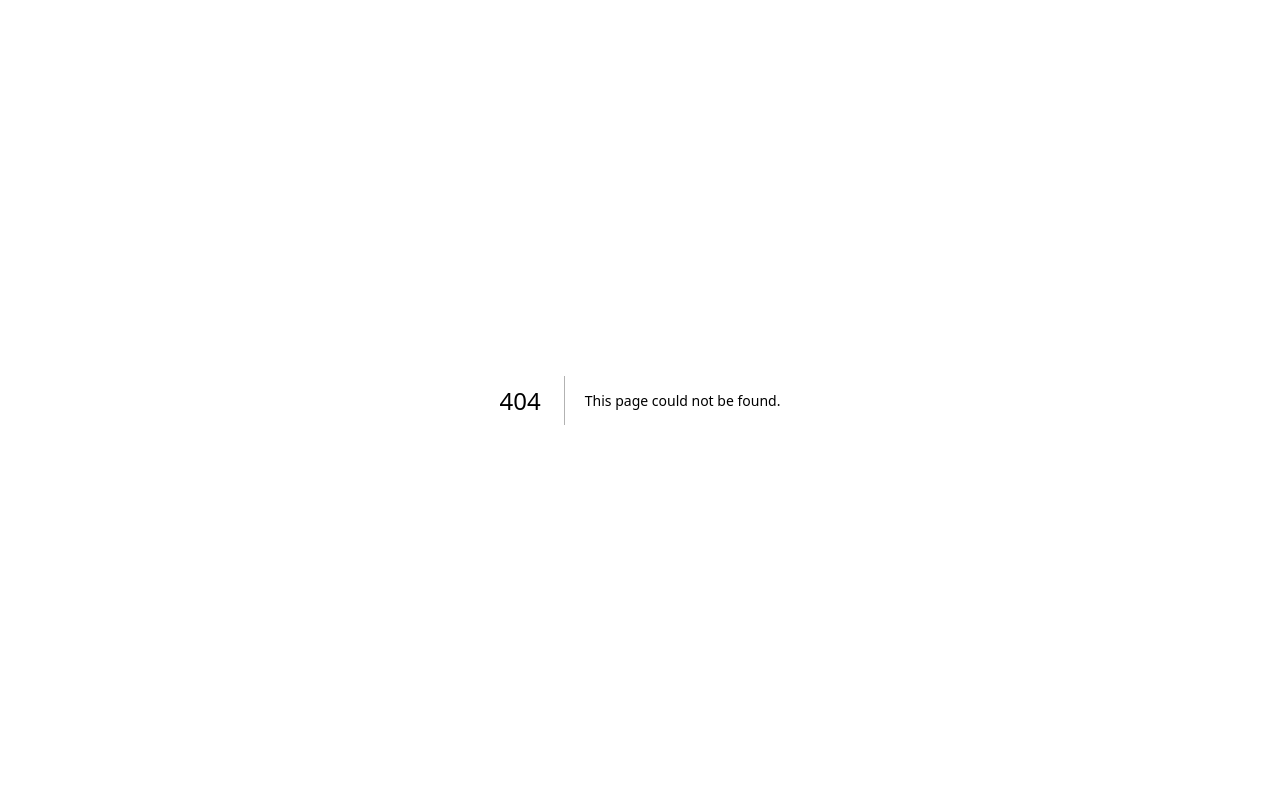
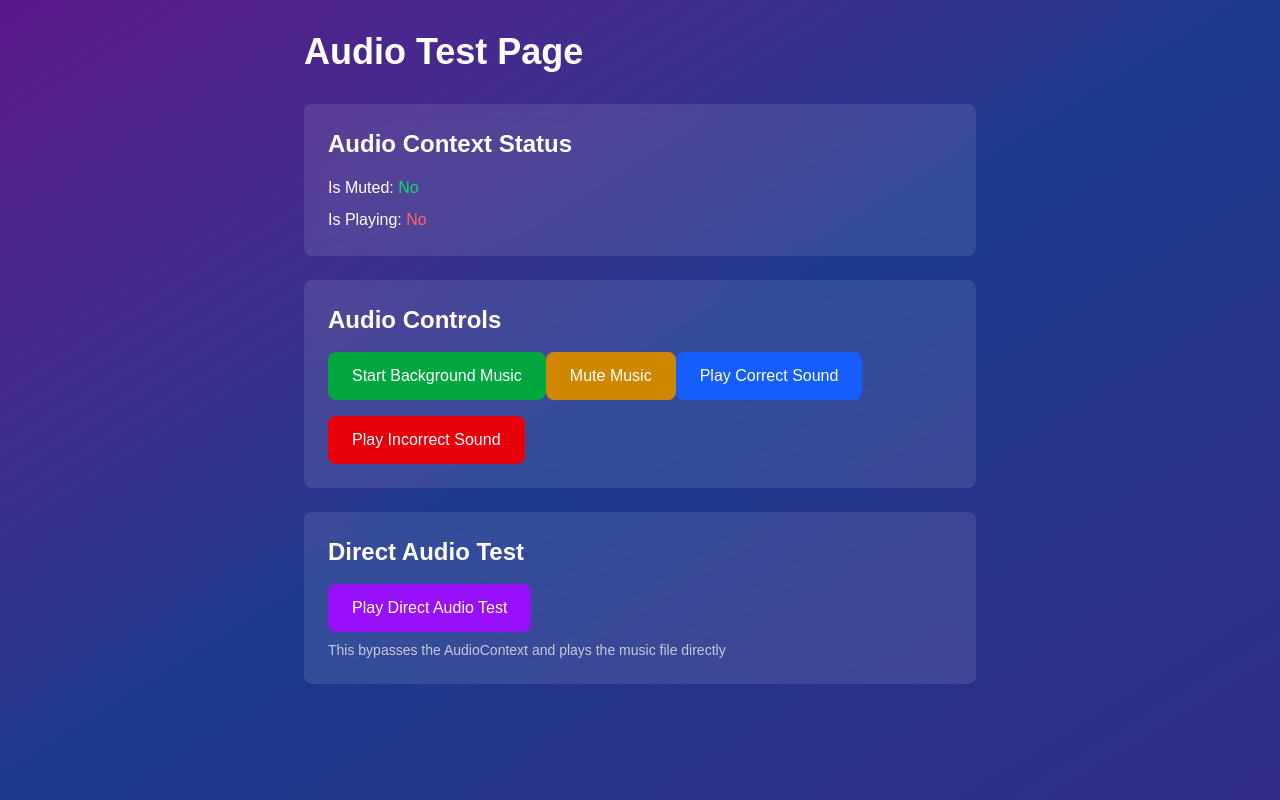
Before and after one commit to pooch1e/exQuizzit, a Next.js app: page /audio-test in a window 1280 px wide. Before the commit this address had no page. Built offline with nearby package versions, Linux system fonts and the light colour scheme.

Commit message:
sound fx added

```diff
--- /dev/null
+++ b/public/audio-test.html
@@ -0,0 +1,43 @@
+<!DOCTYPE html>
+<html>
+  <head>
+    <title>Audio Test</title>
+  </head>
+  <body>
+    <h1>Simple Audio Test</h1>
+    <button id="playBtn">Play Music</button>
+    <button id="stopBtn">Stop Music</button>
+    <div id="status">Status: Ready</div>
+
+    <script>
+      let audio = null;
+
+      document.getElementById("playBtn").addEventListener("click", () => {
+        if (!audio) {
+          audio = new Audio("/background-music.mp3");
+          audio.loop = true;
+          audio.volume = 0.3;
+        }
+
+        audio
+          .play()
+          .then(() => {
+            document.getElementById("status").textContent = "Status: Playing";
+            console.log("Music playing");
+          })
+          .catch((e) => {
+            document.getElementById("status").textContent =
+              "Status: Error - " + e.message;
+            console.error("Play error:", e);
+          });
+      });
+
+      document.getElementById("stopBtn").addEventListener("click", () => {
+        if (audio) {
+          audio.pause();
+          document.getElementById("status").textContent = "Status: Stopped";
+        }
+      });
+    </script>
+  </body>
+</html>
--- /dev/null
+++ b/src/app/audio-test/page.tsx
@@ -0,0 +1,113 @@
+"use client";
+
+import { useAudio } from "@/contexts/AudioContext";
+import { useState } from "react";
+
+export default function AudioTest() {
+  const {
+    isMuted,
+    isPlaying,
+    toggleMute,
+    startMusic,
+    playCorrectSound,
+    playIncorrectSound,
+  } = useAudio();
+  const [testAudio, setTestAudio] = useState<HTMLAudioElement | null>(null);
+
+  const testDirectAudio = () => {
+    if (testAudio) {
+      testAudio.pause();
+      setTestAudio(null);
+    } else {
+      const audio = new Audio("/background-music.mp3");
+      audio.volume = 0.3;
+      audio.loop = true;
+      audio
+        .play()
+        .then(() => {
+          setTestAudio(audio);
+        })
+        .catch((e) => {
+          console.error("Direct audio test failed:", e);
+        });
+    }
+  };
+
+  return (
+    <div className="min-h-screen bg-gradient-to-br from-purple-900 via-blue-900 to-indigo-900 p-8">
+      <div className="max-w-2xl mx-auto">
+        <h1 className="text-4xl font-bold text-white mb-8">Audio Test Page</h1>
+
+        <div className="bg-white/10 backdrop-blur-sm rounded-lg p-6 mb-6">
+          <h2 className="text-2xl font-semibold text-white mb-4">
+            Audio Context Status
+          </h2>
+          <div className="space-y-2 text-white">
+            <p>
+              Is Muted:{" "}
+              <span className={isMuted ? "text-red-400" : "text-green-400"}>
+                {isMuted ? "Yes" : "No"}
+              </span>
+            </p>
+            <p>
+              Is Playing:{" "}
+              <span className={isPlaying ? "text-green-400" : "text-red-400"}>
+                {isPlaying ? "Yes" : "No"}
+              </span>
+            </p>
+          </div>
+        </div>
+
+        <div className="bg-white/10 backdrop-blur-sm rounded-lg p-6 mb-6">
+          <h2 className="text-2xl font-semibold text-white mb-4">
+            Audio Controls
+          </h2>
+          <div className="space-y-4">
+            <button
+              onClick={startMusic}
+              className="bg-green-600 hover:bg-green-700 text-white px-6 py-3 rounded-lg transition-colors"
+            >
+              Start Background Music
+            </button>
+
+            <button
+              onClick={toggleMute}
+              className="bg-yellow-600 hover:bg-yellow-700 text-white px-6 py-3 rounded-lg transition-colors"
+            >
+              {isMuted ? "Unmute" : "Mute"} Music
+            </button>
+
+            <button
+              onClick={playCorrectSound}
+              className="bg-blue-600 hover:bg-blue-700 text-white px-6 py-3 rounded-lg transition-colors"
+            >
+              Play Correct Sound
+            </button>
+
+            <button
+              onClick={playIncorrectSound}
+              className="bg-red-600 hover:bg-red-700 text-white px-6 py-3 rounded-lg transition-colors"
+            >
+              Play Incorrect Sound
+            </button>
+          </div>
+        </div>
+
+        <div className="bg-white/10 backdrop-blur-sm rounded-lg p-6">
+          <h2 className="text-2xl font-semibold text-white mb-4">
+            Direct Audio Test
+          </h2>
+          <button
+            onClick={testDirectAudio}
+            className="bg-purple-600 hover:bg-purple-700 text-white px-6 py-3 rounded-lg transition-colors"
+          >
+            {testAudio ? "Stop" : "Play"} Direct Audio Test
+          </button>
+          <p className="text-white/70 mt-2 text-sm">
+            This bypasses the AudioContext and plays the music file directly
+          </p>
+        </div>
+      </div>
+    </div>
+  );
+}
--- a/src/app/home/page.tsx
+++ b/src/app/home/page.tsx
@@ -17,7 +17,9 @@ export default async function Home() {
       <div className="bg-white/95 backdrop-blur-sm rounded-2xl shadow-2xl thick-yellow-border p-8 max-w-md w-full text-center mt-16 relative">
         {/* Profile Section in Top Right Corner of Card */}
         <div className="absolute top-4 right-4 flex items-center gap-3 z-40">
-          <span className="text-gray-700 font-semibold text-sm">{displayName}</span>
+          <span className="text-gray-700 font-semibold text-sm">
+            {displayName}
+          </span>
           <Link href="/home/profile">
             <div className="w-12 h-12 bg-gray-300 rounded-full border-2 border-purple-600 flex items-center justify-center cursor-pointer hover:bg-gray-200 transition-colors">
               <svg
--- a/src/app/home/profile/page.tsx
+++ b/src/app/home/profile/page.tsx
@@ -30,7 +30,9 @@ export default async function ProfilePage({ searchParams }: ProfilePageProps) {
     return (
       <SpaceBackground className="flex items-center justify-center p-4">
         <div className="bg-white/95 backdrop-blur-sm rounded-2xl shadow-2xl thick-yellow-border p-12 max-w-4xl w-full mx-4 text-center">
-          <h2 className="text-2xl font-bold text-red-600 mb-4">Profile Not Found</h2>
+          <h2 className="text-2xl font-bold text-red-600 mb-4">
+            Profile Not Found
+          </h2>
           <p className="text-gray-600 mb-8">{errorMessage}</p>
           <div className="flex justify-center">
             <BackToHomeButton className="px-8 py-4 rounded-lg bg-purple-600 text-white hover:bg-purple-700 transition-colors font-semibold text-lg">
--- a/src/app/layout.tsx
+++ b/src/app/layout.tsx
@@ -28,9 +28,7 @@ export default function RootLayout({
       <body
         className={`${geistSans.variable} ${geistMono.variable} antialiased`}
       >
-        <AudioProvider>
-          {children}
-        </AudioProvider>
+        <AudioProvider>{children}</AudioProvider>
       </body>
     </html>
   );
--- a/src/app/lib/utils/getCurrentUser.ts
+++ b/src/app/lib/utils/getCurrentUser.ts
@@ -1,4 +1,4 @@
-import { prisma } from '../prisma';
+import { prisma } from "../prisma";
 
 // For now, this returns a default user, but this could be enhanced to:
 // 1. Get user from session/cookies
@@ -18,7 +18,7 @@ export async function getCurrentUser() {
 
     return user;
   } catch (error) {
-    console.error('Error getting current user:', error);
+    console.error("Error getting current user:", error);
     return null;
   }
 }
@@ -34,7 +34,7 @@ export async function getUserById(userId: string) {
 
     return user;
   } catch (error) {
-    console.error('Error getting user by ID:', error);
+    console.error("Error getting user by ID:", error);
     return null;
   }
 }
--- a/src/components/BackgroundMusic.tsx
+++ b/src/components/BackgroundMusic.tsx
@@ -6,16 +6,53 @@ interface BackgroundMusicProps {
   className?: string;
 }
 
-export default function BackgroundMusic({ className = "" }: BackgroundMusicProps) {
-  const { isMuted, toggleMute } = useAudio();
+export default function BackgroundMusic({
+  className = "",
+}: BackgroundMusicProps) {
+  const { isMuted, isPlaying, toggleMute, startMusic } = useAudio();
+
+  const handleClick = () => {
+    console.log(
+      "BackgroundMusic clicked - isMuted:",
+      isMuted,
+      "isPlaying:",
+      isPlaying
+    );
+    if (!isPlaying && !isMuted) {
+      startMusic();
+    } else {
+      toggleMute();
+    }
+  };
 
   return (
+    <div className={`fixed top-4 right-4 z-50 ${className}`}>
       <button
-      onClick={toggleMute}
-      className={`fixed top-4 right-4 z-50 bg-white/10 backdrop-blur-sm rounded-full p-3 border border-white/20 hover:bg-white/20 transition-all duration-200 hover:scale-110 ${className}`}
-      title={isMuted ? "Unmute Music" : "Mute Music"}
+        onClick={handleClick}
+        className="bg-white/10 backdrop-blur-sm rounded-full p-3 border border-white/20 hover:bg-white/20 transition-all duration-200 hover:scale-110"
+        title={
+          !isPlaying && !isMuted
+            ? "Start Music"
+            : isMuted
+            ? "Unmute Music"
+            : "Mute Music"
+        }
       >
-      {isMuted ? (
+        {!isPlaying && !isMuted ? (
+          <svg
+            className="w-6 h-6 text-white"
+            fill="none"
+            stroke="currentColor"
+            viewBox="0 0 24 24"
+          >
+            <path
+              strokeLinecap="round"
+              strokeLinejoin="round"
+              strokeWidth={2}
+              d="M8 5v14l11-7z"
+            />
+          </svg>
+        ) : isMuted ? (
           <svg
             className="w-6 h-6 text-white"
             fill="none"
@@ -51,5 +88,6 @@ export default function BackgroundMusic({ className = "" }: BackgroundMusicProps
           </svg>
         )}
       </button>
+    </div>
   );
 }
--- a/src/components/QuizClient.tsx
+++ b/src/components/QuizClient.tsx
@@ -4,6 +4,7 @@ import { useState, useEffect } from "react";
 import { useRouter } from "next/navigation";
 import SpaceBackground from "./SpaceBackground";
 import BackgroundMusic from "./BackgroundMusic";
+import { useAudio } from "@/contexts/AudioContext";
 
 interface Country {
   userId: number;
@@ -36,6 +37,7 @@ interface QuizClientProps {
 
 export default function QuizClient({ initialQuestions }: QuizClientProps) {
   const router = useRouter();
+  const { playCorrectSound, playIncorrectSound } = useAudio();
   const [currentQuestion, setCurrentQuestion] = useState(0);
   const [questions, setQuestions] = useState<Question[]>(initialQuestions);
   const [selectedAnswer, setSelectedAnswer] = useState<string>("");
@@ -64,6 +66,7 @@ export default function QuizClient({ initialQuestions }: QuizClientProps) {
   }, [timeLeft, showDidYouKnow, showWrongAnswer, quizComplete]);
 
   const handleTimeUp = () => {
+    playIncorrectSound();
     setShowWrongAnswer(true);
   };
 
@@ -96,6 +99,7 @@ export default function QuizClient({ initialQuestions }: QuizClientProps) {
   };
 
   const handleWrongAnswer = () => {
+    playIncorrectSound();
     setShowWrongAnswer(true);
   };
 
@@ -145,6 +149,7 @@ export default function QuizClient({ initialQuestions }: QuizClientProps) {
   };
 
   const handleCorrectAnswer = () => {
+    playCorrectSound();
     setScore(score + 1);
     setShowDidYouKnow(true);
   };
@@ -181,11 +186,13 @@ export default function QuizClient({ initialQuestions }: QuizClientProps) {
 
     const correctAnswer = questions[currentQuestion].correctAnswer;
     const incorrectOptions = questions[currentQuestion].options.filter(
-      option => option !== correctAnswer
+      (option) => option !== correctAnswer
     );
 
     // Randomly select 2 incorrect options to disable
-    const shuffledIncorrect = [...incorrectOptions].sort(() => Math.random() - 0.5);
+    const shuffledIncorrect = [...incorrectOptions].sort(
+      () => Math.random() - 0.5
+    );
     const optionsToDisable = shuffledIncorrect.slice(0, 2);
 
     setDisabledOptions(optionsToDisable);
@@ -488,7 +495,8 @@ export default function QuizClient({ initialQuestions }: QuizClientProps) {
           <div className="grid grid-cols-2 gap-2 sm:gap-3 max-w-sm mx-auto">
             {question.options.map((option, index) => {
               const isDisabled = disabledOptions.includes(option);
-              const isClickable = !showDidYouKnow && !showWrongAnswer && !isDisabled;
+              const isClickable =
+                !showDidYouKnow && !showWrongAnswer && !isDisabled;
 
               return (
                 <button
@@ -521,9 +529,11 @@ export default function QuizClient({ initialQuestions }: QuizClientProps) {
                       />
                     </div>
                   ) : (
-                    <div className={`text-xs sm:text-sm md:text-base font-semibold leading-tight text-center break-words ${
-                      isDisabled ? "text-gray-400" : "text-gray-800"
-                    }`}>
+                    <div
+                      className={`text-xs sm:text-sm md:text-base font-semibold leading-tight text-center break-words ${
+                        isDisabled ? "text-gray-400" : "text-gray-800"
+                      }`}
+                    >
                       {option}
                     </div>
                   )}
--- a/src/contexts/AudioContext.tsx
+++ b/src/contexts/AudioContext.tsx
@@ -1,12 +1,25 @@
 "use client";
 
-import { createContext, useContext, useEffect, useRef, useState } from "react";
+import {
+  createContext,
+  useContext,
+  useEffect,
+  useRef,
+  useState,
+  useCallback,
+} from "react";
+import {
+  generateCorrectSound,
+  generateIncorrectSound,
+} from "@/utils/soundEffects";
 
 interface AudioContextType {
   isMuted: boolean;
   isPlaying: boolean;
   toggleMute: () => void;
   startMusic: () => void;
+  playCorrectSound: () => void;
+  playIncorrectSound: () => void;
 }
 
 const AudioContext = createContext<AudioContextType | undefined>(undefined);
@@ -15,41 +28,88 @@ export function AudioProvider({ children }: { children: React.ReactNode }) {
   const [isMuted, setIsMuted] = useState(false);
   const [isPlaying, setIsPlaying] = useState(false);
   const audioRef = useRef<HTMLAudioElement | null>(null);
+  const [audioReady, setAudioReady] = useState(false);
+
+  const startMusic = useCallback(() => {
+    if (audioRef.current && audioReady) {
+      audioRef.current.volume = isMuted ? 0 : 0.3;
+
+      audioRef.current
+        .play()
+        .then(() => {
+          setIsPlaying(true);
+          console.log("Music started successfully");
+        })
+        .catch((e) => {
+          console.error("Play error:", e);
+        });
+    }
+  }, [isMuted, audioReady]);
 
   useEffect(() => {
     // Create audio element only once
     if (!audioRef.current) {
-      const audio = new Audio('/background-music.mp3');
+      const audio = new Audio("/background-music.mp3");
       audio.loop = true;
       audio.volume = 0.3;
+      audio.preload = "auto";
       audioRef.current = audio;
 
-      // Try to auto-play
-      const playMusic = async () => {
-        try {
-          await audio.play();
-          setIsPlaying(true);
-        } catch (error) {
-          console.log("Autoplay blocked:", error);
-        }
-      };
+      // Add event listeners to track audio state
+      audio.addEventListener("canplaythrough", () => {
+        console.log("Audio can play through");
+        setAudioReady(true);
+      });
 
-      playMusic();
+      audio.addEventListener("play", () => {
+        setIsPlaying(true);
+        console.log("Audio playing");
+      });
+
+      audio.addEventListener("pause", () => {
+        setIsPlaying(false);
+        console.log("Audio paused");
+      });
+
+      audio.addEventListener("ended", () => {
+        setIsPlaying(false);
+        console.log("Audio ended");
+      });
+
+      audio.addEventListener("error", (e) => {
+        console.error("Audio error:", e);
+      });
     }
 
+    // Add user interaction handler
+    const handleUserInteraction = () => {
+      if (audioRef.current && audioReady && !isPlaying) {
+        console.log("User interaction detected, attempting to start music");
+        startMusic();
+      }
+    };
+
+    // Add event listeners for user interaction
+    document.addEventListener("click", handleUserInteraction, { once: true });
+    document.addEventListener("keydown", handleUserInteraction, { once: true });
+
     return () => {
-      // Don't cleanup audio here - we want it to persist
+      document.removeEventListener("click", handleUserInteraction);
+      document.removeEventListener("keydown", handleUserInteraction);
     };
-  }, []);
+  }, [audioReady, isPlaying, startMusic]);
 
   const toggleMute = () => {
     if (audioRef.current) {
       if (isMuted) {
         audioRef.current.volume = 0.3;
         if (!isPlaying) {
-          audioRef.current.play().then(() => {
-            setIsPlaying(true);
-          }).catch(e => console.log("Play error:", e));
+          audioRef.current
+            .play()
+            .then(() => {
+              setIsPlaying(true);
+            })
+            .catch((e) => console.log("Play error:", e));
         }
       } else {
         audioRef.current.volume = 0;
@@ -58,16 +118,37 @@ export function AudioProvider({ children }: { children: React.ReactNode }) {
     }
   };
 
-  const startMusic = () => {
-    if (audioRef.current && !isPlaying) {
-      audioRef.current.play().then(() => {
-        setIsPlaying(true);
-      }).catch(e => console.log("Play error:", e));
+  const playCorrectSound = () => {
+    if (!isMuted) {
+      try {
+        generateCorrectSound();
+      } catch (error) {
+        console.log("Correct sound error:", error);
+      }
+    }
+  };
+
+  const playIncorrectSound = () => {
+    if (!isMuted) {
+      try {
+        generateIncorrectSound();
+      } catch (error) {
+        console.log("Incorrect sound error:", error);
+      }
     }
   };
 
   return (
-    <AudioContext.Provider value={{ isMuted, isPlaying, toggleMute, startMusic }}>
+    <AudioContext.Provider
+      value={{
+        isMuted,
+        isPlaying,
+        toggleMute,
+        startMusic,
+        playCorrectSound,
+        playIncorrectSound,
+      }}
+    >
       {children}
     </AudioContext.Provider>
   );
--- /dev/null
+++ b/src/utils/soundEffects.ts
@@ -0,0 +1,62 @@
+// Utility to generate sound effects using Web Audio API
+export const generateCorrectSound = () => {
+  const audioContext = new (window.AudioContext ||
+    (window as any).webkitAudioContext)();
+
+  // Create a pleasant "correct" sound - ascending notes
+  const playNote = (frequency: number, startTime: number, duration: number) => {
+    const oscillator = audioContext.createOscillator();
+    const gainNode = audioContext.createGain();
+
+    oscillator.frequency.value = frequency;
+    oscillator.type = "sine";
+
+    gainNode.gain.value = 0.1;
+    gainNode.gain.exponentialRampToValueAtTime(
+      0.01,
+      audioContext.currentTime + startTime + duration
+    );
+
+    oscillator.connect(gainNode);
+    gainNode.connect(audioContext.destination);
+
+    oscillator.start(audioContext.currentTime + startTime);
+    oscillator.stop(audioContext.currentTime + startTime + duration);
+  };
+
+  // Play ascending notes: C, E, G (major chord)
+  playNote(523, 0, 0.2); // C5
+  playNote(659, 0.1, 0.2); // E5
+  playNote(784, 0.2, 0.3); // G5
+};
+
+export const generateIncorrectSound = () => {
+  const audioContext = new (window.AudioContext ||
+    (window as any).webkitAudioContext)();
+
+  // Create a "wrong" sound - descending notes with slight dissonance
+  const playNote = (frequency: number, startTime: number, duration: number) => {
+    const oscillator = audioContext.createOscillator();
+    const gainNode = audioContext.createGain();
+
+    oscillator.frequency.value = frequency;
+    oscillator.type = "sawtooth";
+
+    gainNode.gain.value = 0.1;
+    gainNode.gain.exponentialRampToValueAtTime(
+      0.01,
+      audioContext.currentTime + startTime + duration
+    );
+
+    oscillator.connect(gainNode);
+    gainNode.connect(audioContext.destination);
+
+    oscillator.start(audioContext.currentTime + startTime);
+    oscillator.stop(audioContext.currentTime + startTime + duration);
+  };
+
+  // Play descending notes with slight dissonance
+  playNote(400, 0, 0.2); // Lower note
+  playNote(350, 0.1, 0.2); // Even lower
+  playNote(300, 0.2, 0.3); // Lowest
+};
```
Lines whose indentation alone changed are shown as unchanged.
